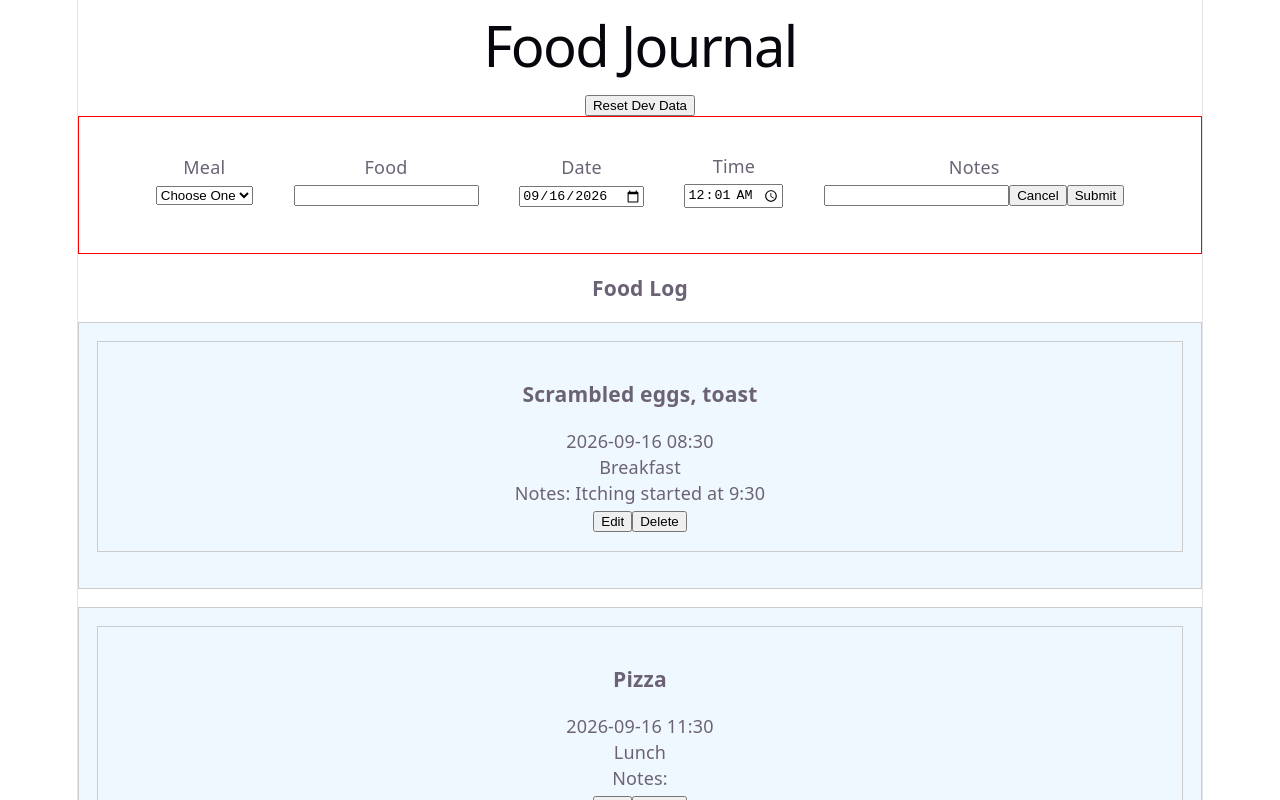
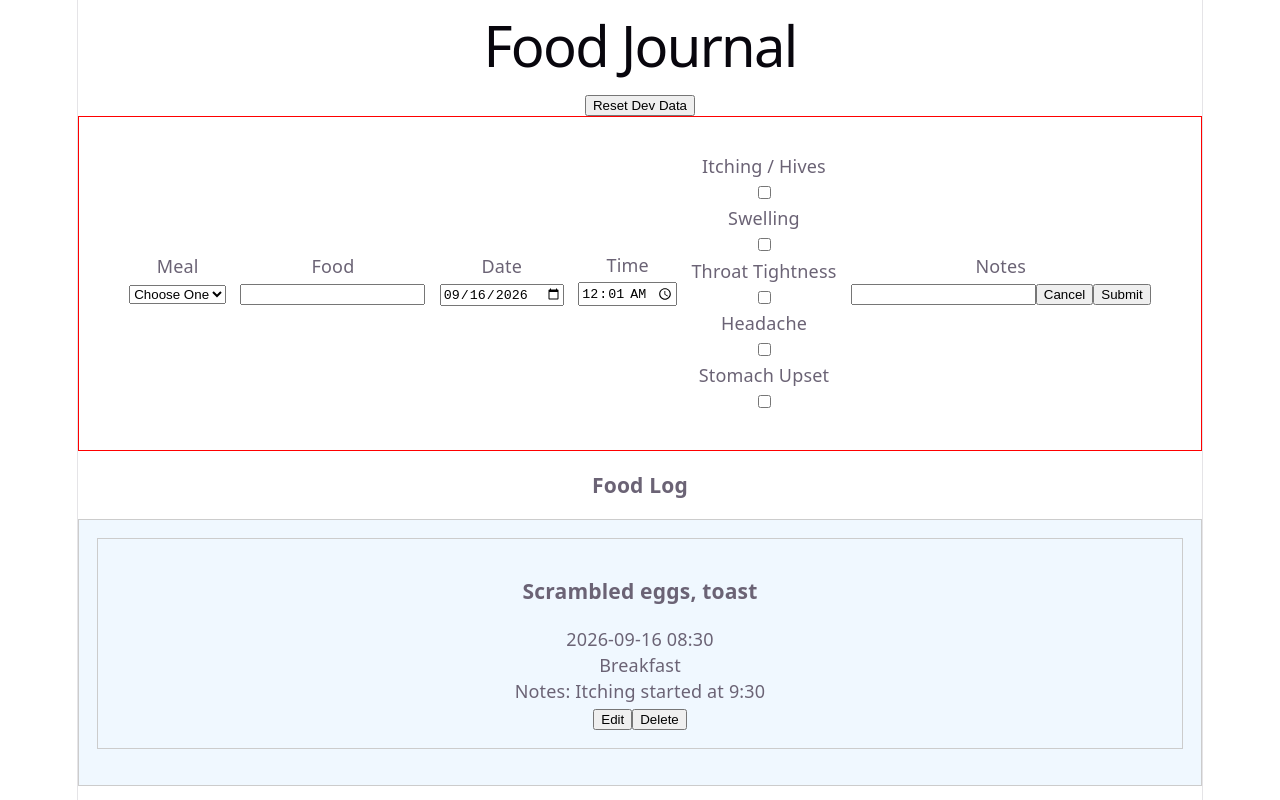
Before and after one commit to lcoombs99/collection-manager-project, a React (Vite) app: page / in a window 1280 px wide. Both pictures are taken after a click on the button "Add New Entry". Shown: the top 800 px of the page. Built offline with nearby package versions, Linux system fonts and the light colour scheme.

Commit message:
added reaction checkboxes and form state

```diff
--- a/src/App.jsx
+++ b/src/App.jsx
@@ -25,12 +25,13 @@ function App() {
 
   // handleAddNewMeal: Add new meal to list
   const handleAddNewMeal = (meal) => {
-    setFormIsOpen((prevState) => !prevState);
+    setFormIsOpen(false); // not sure why prevState => !prevState not working here specifically
     setEntries((prevEntries) => [meal, ...prevEntries]);
   };
 
   // handleUpdateMeal: find and update the existing meal (by id)
   const handleUpdateMeal = (meal) => {
+
     setEntries((prevEntries) =>
       prevEntries.map((entry) =>
         entry.id === meal.id ? meal : entry
@@ -47,7 +48,6 @@ function App() {
 
   // handleOpenForm: open form to enter New Entry
   const toggleFormState = () => {
-    console.log("Close");
     setFormIsOpen((prevState) => !prevState);
   }
 
@@ -61,11 +61,11 @@ function App() {
       }
 
       {/* Add New Food form - display conditionally */}
-      {formIsOpen ? <NewFoodForm data={null} onCloseEdit={toggleFormState} handleSubmit={handleAddNewMeal}/> : null}
+      {formIsOpen ? <NewFoodForm data={null} onCloseEdit={toggleFormState} handleAddNewMeal={handleAddNewMeal}/> : null}
 
       {/* Entry List */}
       <h3>Food Log</h3>
-      <JournalEntryList entries={entries} onDeleteMeal={handleDeleteMealById} handleSubmit={handleUpdateMeal}/>
+      <JournalEntryList entries={entries} onDeleteMeal={handleDeleteMealById} handleUpdateMeal={handleUpdateMeal}/>
     </>
   );
 }
--- a/src/components/FoodEntry.jsx
+++ b/src/components/FoodEntry.jsx
@@ -1,7 +1,7 @@
 import FoodEntryDisplay from './FoodEntryDisplay.jsx';
 import { useState } from 'react';
 
-function FoodEntry({entryData, onDeleteMeal, handleSubmit}) {
+function FoodEntry({entryData, onDeleteMeal, handleUpdateMeal}) {
   const [isEditing, setIsEditing] = useState(false);
 
   const handleEditClick = () => {
@@ -26,7 +26,7 @@ function FoodEntry({entryData, onDeleteMeal, handleSubmit}) {
         onDeleteEntryClick={handleDeleteClick}
         onCloseEdit={handleClose}
         isEditing={isEditing}
-        handleSubmit={handleSubmit}
+        handleUpdateMeal={handleUpdateMeal}
       />
     </div>
   );
--- a/src/components/FoodEntryDisplay.jsx
+++ b/src/components/FoodEntryDisplay.jsx
@@ -1,13 +1,13 @@
 // display current data, edit and delete buttons
 import NewFoodForm from './NewFoodForm.jsx';
 
-function FoodEntryDisplay({entryData, onEditEntryClick, onDeleteEntryClick, onCloseEdit, isEditing, handleSubmit}) {
+function FoodEntryDisplay({entryData, onEditEntryClick, onDeleteEntryClick, onCloseEdit, isEditing, handleUpdateMeal}) {
 
   return (
     <div className="card">
       <h3>{entryData.food ?? null}</h3>
       {isEditing ?
-        <NewFoodForm onCloseEdit={onCloseEdit} handleSubmit={handleSubmit} entryData={entryData}/> :
+        <NewFoodForm onCloseEdit={onCloseEdit} handleUpdateMeal={handleUpdateMeal} entryData={entryData}/> :
         <div>
           <div className="entry">{entryData.date} {entryData.time}</div>
           <div className="entry">{entryData.meal}</div>
--- a/src/components/JournalEntryList.jsx
+++ b/src/components/JournalEntryList.jsx
@@ -2,13 +2,13 @@ import FoodEntry from './FoodEntry.jsx';
 
 // Journal Entry List role:
 // Display entries
-function JournalEntryList({entries, onDeleteMeal, handleSubmit}) {
+function JournalEntryList({entries, onDeleteMeal, handleUpdateMeal}) {
   //props: entries, onDeleteMeal, handleSubmit (either create or update)
 
   return (
     <div>
       {entries.map((entry) =>
-        <FoodEntry entryData={entry} key={entry.id} onDeleteMeal={onDeleteMeal} handleSubmit={handleSubmit}/>
+        <FoodEntry entryData={entry} key={entry.id} onDeleteMeal={onDeleteMeal} handleUpdateMeal={handleUpdateMeal}/>
       )}
     </div>
   );
--- a/src/components/NewFoodForm.jsx
+++ b/src/components/NewFoodForm.jsx
@@ -1,9 +1,9 @@
 import { useState } from 'react';
-import { MEAL_LIST } from '../constants.jsx';
+import { MEAL_LIST, REACTIONS } from '../constants.jsx';
 
 // App -> NewFoodForm
 // props: entryData?, handleCancelEdit
-function NewFoodForm({entryData, onCloseEdit, handleSubmit}) {
+function NewFoodForm({entryData, onCloseEdit, handleUpdateMeal, handleAddNewMeal}) {
   const isEditing = entryData != null;
   // const [isDisabled, setIsDisabled] = useState(true);
 
@@ -16,13 +16,23 @@ function NewFoodForm({entryData, onCloseEdit, handleSubmit}) {
 
     return `${String(now.getHours()).padStart(2, '0')}:${String(now.getMinutes()).padStart(2, '0')}`;
   };
-  console.log('EDITING', isEditing);
-  const [selectedMeal, setSelectedMeal] = useState(isEditing ? entryData.meal : 'Choose One');
+
   const [foodInput, setFoodInput] = useState(isEditing ? entryData.food : '');
   const [notesInput, setNotesInput] = useState(isEditing ? entryData.notes : '');
+  const [selectedMeal, setSelectedMeal] = useState(isEditing ? entryData.meal : 'Choose One');
+  const [selectedReactions, setSelectedReactions] = useState(isEditing ? entryData.reactions : []);
   const [timeInput, setTimeInput] = useState(isEditing ? entryData.time : getCurrentTime());
 
-  console.log('note', notesInput);
+  // Handle reaction select: add item to []
+  const handleReactionSelect = (checkedValue) => {
+    // when clicked, if checkedValue in [], remove, else add
+    if (selectedReactions.includes(checkedValue)) {
+      setSelectedReactions((prevState) => prevState.filter(reaction => reaction !== checkedValue));
+    } else {
+      setSelectedReactions([...selectedReactions, checkedValue]);
+    }
+  };
+
   const submitHandler = (e) => {
     e.preventDefault();
 
@@ -32,12 +42,12 @@ function NewFoodForm({entryData, onCloseEdit, handleSubmit}) {
       time: timeInput,
       meal: selectedMeal,
       food: foodInput,
-      reaction: [''],
+      reactions: selectedReactions,
       notes: notesInput
     };
-    // handleCancelEdit();
     onCloseEdit();
-    handleSubmit(meal);
+    // console.log('Submit', meal);
+    isEditing ? handleUpdateMeal(meal) : handleAddNewMeal(meal);
   };
 
   return (
@@ -75,6 +85,22 @@ function NewFoodForm({entryData, onCloseEdit, handleSubmit}) {
           onChange={(e) => setTimeInput(e.target.value)}
         />
       </div>
+      <div>
+        {
+          REACTIONS.map((reaction, index) => (
+            <div key={index}>
+              <label htmlFor={index.toString()}>{reaction}</label>
+              <input
+                type="checkbox"
+                id={index.toString()}
+                name={reaction}
+                value={reaction}
+                checked={selectedReactions.includes(reaction)}
+                onChange={() => handleReactionSelect(reaction)}/>
+            </div>
+          ))
+        }
+      </div>
       <div className="form-control">
         <label>Notes</label>
         <input
--- a/src/constants.jsx
+++ b/src/constants.jsx
@@ -1,4 +1,12 @@
 export const MEAL_LIST = ["Choose One", "Breakfast", "Lunch", "Dinner", "Snack"]
+
+export const REACTIONS = [
+  'Itching / Hives',
+  'Swelling',
+  'Throat Tightness',
+  'Headache',
+  'Stomach Upset'
+];
 
 export const INITIAL_DATA = [
   {
@@ -7,7 +15,7 @@ export const INITIAL_DATA = [
     time: '08:30',
     meal: 'Breakfast',
     food: 'Scrambled eggs, toast',
-    reaction: ['hives'],
+    reactions: ['Itching / Hives'],
     notes: 'Itching started at 9:30'
   },
   {
@@ -16,8 +24,8 @@ export const INITIAL_DATA = [
     time: '11:30',
     meal: 'Lunch',
     food: 'Pizza',
-    reaction: ['headache'],
-    notes: null
+    reactions: ['Swelling'],
+    notes: ''
   },
   {
     id: crypto.randomUUID(),
@@ -25,7 +33,7 @@ export const INITIAL_DATA = [
     time: '16:30',
     meal: 'Dinner',
     food: 'Potato',
-    reaction: [],
-    notes: null
+    reactions: [],
+    notes: ''
   }
 ];
```
